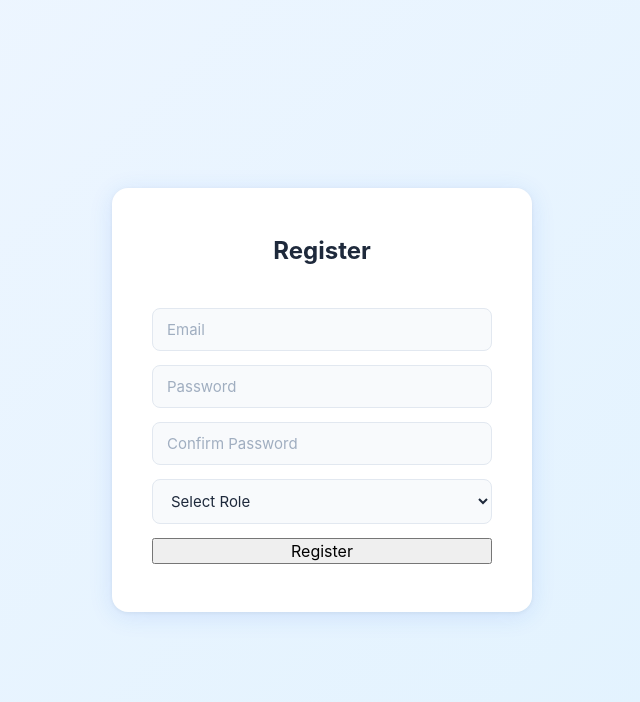
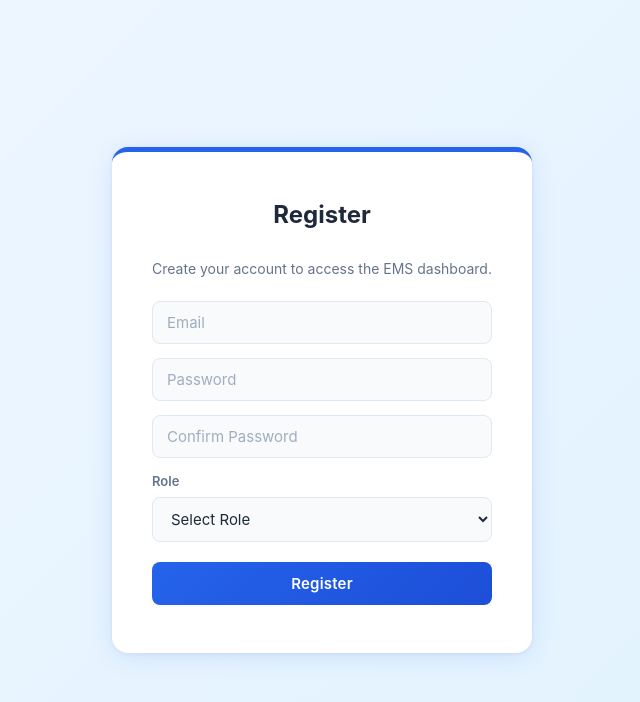
Before and after one commit to hupeyy/ems, a React (Vite) app in the folder frontend/: page /register in a window 1280 px wide. Shown: the top 702 px of the page, without its empty margins (318-958 px from the left). Built offline with nearby package versions, Linux system fonts and the light colour scheme; no server answers.

Commit message:
refactor(dashboard): added styling to register and dashboard : GREEN

```diff
--- a/frontend/src/App.css
+++ b/frontend/src/App.css
@@ -32,6 +32,13 @@
   margin: 0 0 28px 0;
 }
 
+.auth-subtitle {
+  margin: -14px 0 8px 0;
+  text-align: center;
+  color: var(--color-text-muted);
+  font-size: 14px;
+}
+
 .auth-form {
   display: flex;
   flex-direction: column;
@@ -59,6 +66,53 @@
 
 .form-input::placeholder {
   color: #a0aec0;
+}
+
+.field-label {
+  font-size: 13px;
+  color: var(--color-text-muted);
+  font-weight: 600;
+}
+
+.role-field {
+  display: flex;
+  flex-direction: column;
+  gap: 6px;
+}
+
+.form-button {
+  width: 100%;
+  padding: 12px 20px;
+  background: linear-gradient(135deg, var(--color-primary), var(--color-primary-dark));
+  color: #ffffff;
+  border: none;
+  border-radius: 8px;
+  font-size: 15px;
+  font-weight: 600;
+  cursor: pointer;
+  transition: box-shadow 0.2s, transform 0.1s, filter 0.2s;
+  letter-spacing: 0.2px;
+  margin-top: 6px;
+}
+
+.form-button:hover {
+  box-shadow: 0 6px 16px rgba(29, 78, 216, 0.35);
+  filter: brightness(1.03);
+}
+
+.form-button:active {
+  transform: scale(0.98);
+}
+
+.error-message {
+  font-size: 13px;
+  color: var(--color-error);
+  background: var(--color-error-bg);
+  border: 1px solid #fecaca;
+  border-radius: 6px;
+  padding: 8px 12px;
+  text-align: center;
+  margin: 0;
 }
 
 .btn-primary {
@@ -130,6 +184,72 @@
   margin: 0 0 20px 0;
 }
 
+.dashboard-page {
+  background: radial-gradient(circle at 10% 10%, #dbeafe 0%, rgba(219, 234, 254, 0) 45%),
+    radial-gradient(circle at 95% 0%, #e0f2fe 0%, rgba(224, 242, 254, 0) 40%);
+  border-radius: 20px;
+}
+
+.dashboard-header {
+  margin-bottom: 16px;
+}
+
+.dashboard-subtitle {
+  color: var(--color-text-muted);
+  font-size: 14px;
+}
+
+.dashboard-info-card {
+  background: var(--color-surface);
+  border: 1px solid var(--color-border);
+  border-radius: 14px;
+  padding: 16px;
+  display: grid;
+  gap: 10px;
+  box-shadow: 0 10px 30px rgba(15, 23, 42, 0.04);
+}
+
+.dashboard-row {
+  font-size: 15px;
+  color: var(--color-text);
+  display: flex;
+  align-items: center;
+  gap: 8px;
+}
+
+.dashboard-label {
+  min-width: 60px;
+}
+
+.dashboard-value {
+  color: var(--color-text-muted);
+}
+
+.role-chip {
+  display: inline-flex;
+  align-items: center;
+  padding: 4px 10px;
+  border-radius: 999px;
+  background: #eff6ff;
+  color: #1e40af;
+  text-transform: capitalize;
+  font-size: 13px;
+  font-weight: 600;
+}
+
+.status-text {
+  color: var(--color-text-muted);
+}
+
+.dashboard-actions {
+  margin-top: 14px;
+  max-width: 260px;
+}
+
+.register-card {
+  border-top: 5px solid var(--color-primary);
+}
+
 .employees-list {
   list-style: none;
   padding: 0;
--- a/frontend/src/pages/Dashboard.tsx
+++ b/frontend/src/pages/Dashboard.tsx
@@ -6,16 +6,21 @@ function Dashboard() {
     const navigate = useNavigate();
 
     return (
-        <div className="page-content">
+        <div className="page-content dashboard-page">
+            <div className="dashboard-header">
                 <h2 className="section-title">Dashboard</h2>
-            {loading && <p>Loading...</p>}
+                <p className="dashboard-subtitle">Account overview and quick navigation.</p>
+            </div>
+            {loading && <p className="status-text">Loading...</p>}
             {error && <p className="error-message">{error}</p>}
             {!loading && !error && user && (
-                <div className="dashboard-info">
-                    <p><strong>Email:</strong> {user.email}</p>
-                    <p><strong>Role:</strong> {user.role}</p>
+                <div className="dashboard-info dashboard-info-card">
+                    <p className="dashboard-row"><strong className="dashboard-label">Email:</strong> <span className="dashboard-value">{user.email}</span></p>
+                    <p className="dashboard-row"><strong className="dashboard-label">Role:</strong> <span className="dashboard-value role-chip">{user.role}</span></p>
+
                 </div>
             )}
+            <div className="dashboard-actions">
                 <button
                     className="btn-primary"
                     onClick={() => navigate('/employees')}
@@ -23,6 +28,7 @@ function Dashboard() {
                     View All Employees
                 </button>
             </div>
+        </div>
     )
 }
 
--- a/frontend/src/pages/Register.tsx
+++ b/frontend/src/pages/Register.tsx
@@ -39,9 +39,10 @@ function Register() {
 
     return (
         <div className="auth-wrapper">
-            <div className="auth-card">
+            <div className="auth-card register-card">
                 <form className="auth-form" onSubmit={handleSubmit}>
                     <h2 className="auth-title">Register</h2>
+                    <p className="auth-subtitle">Create your account to access the EMS dashboard.</p>
                     <input
                         className="form-input"
                         type="email"
@@ -67,7 +68,10 @@ function Register() {
                         onChange={(e) => setConfirmPassword(e.target.value)}
                         required
                     />
+                    <div className="role-field">
+                        <label className="field-label" htmlFor="role-select">Role</label>
                         <select
+                            id="role-select"
                             className="form-input"
                             value={role}
                             onChange={(e) => setRole(e.target.value)}
@@ -77,6 +81,7 @@ function Register() {
                             <option value="user">User</option>
                             <option value="admin">Admin</option>
                         </select>
+                    </div>
                     {error && <p className="error-message">{error}</p>}
                     <button className="form-button" type="submit">Register</button>
                 </form>
```
Also changed, not shown: 1 other file (tests, documents, lock files or other folders). Lines whose indentation alone changed are shown as unchanged.
